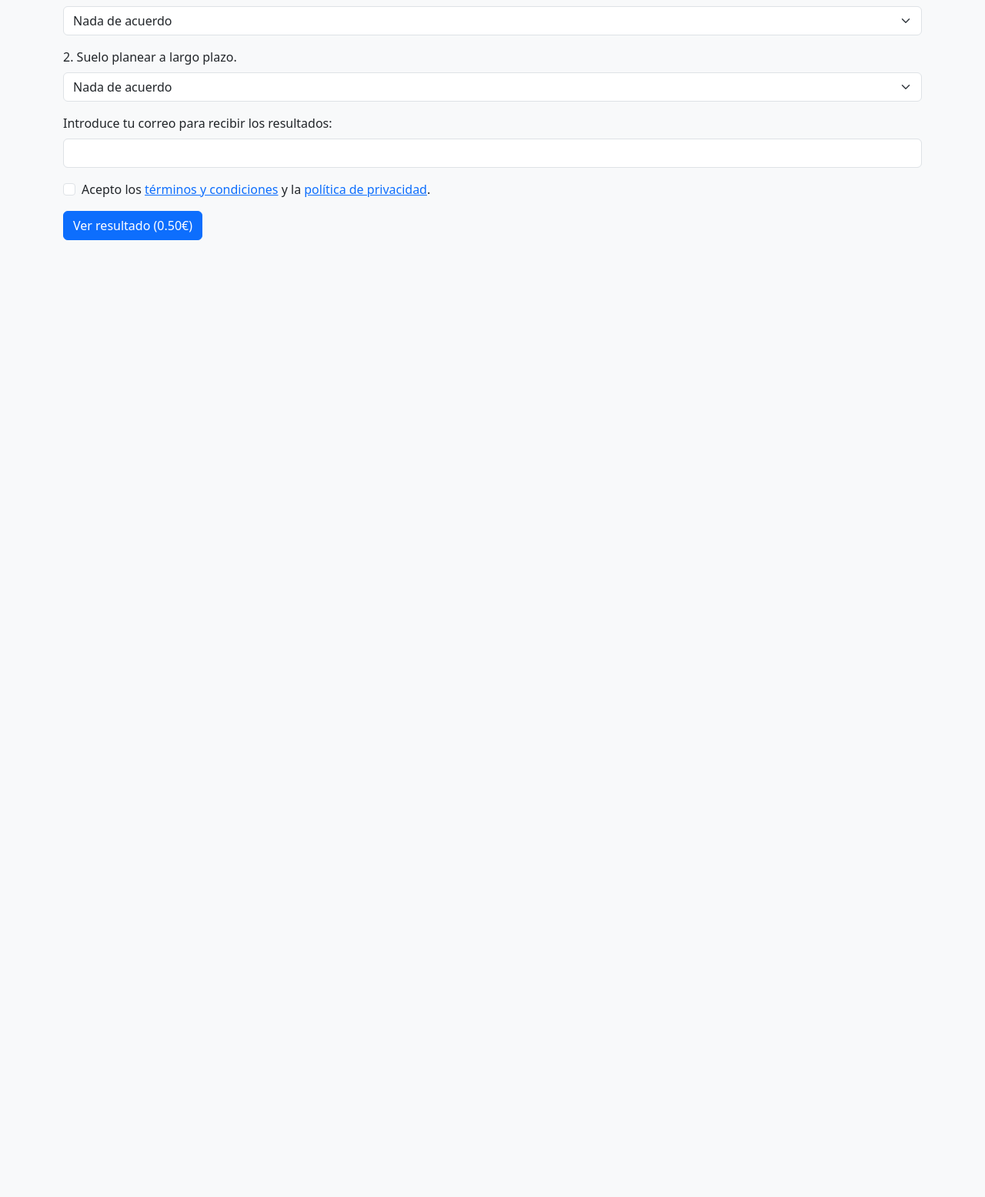
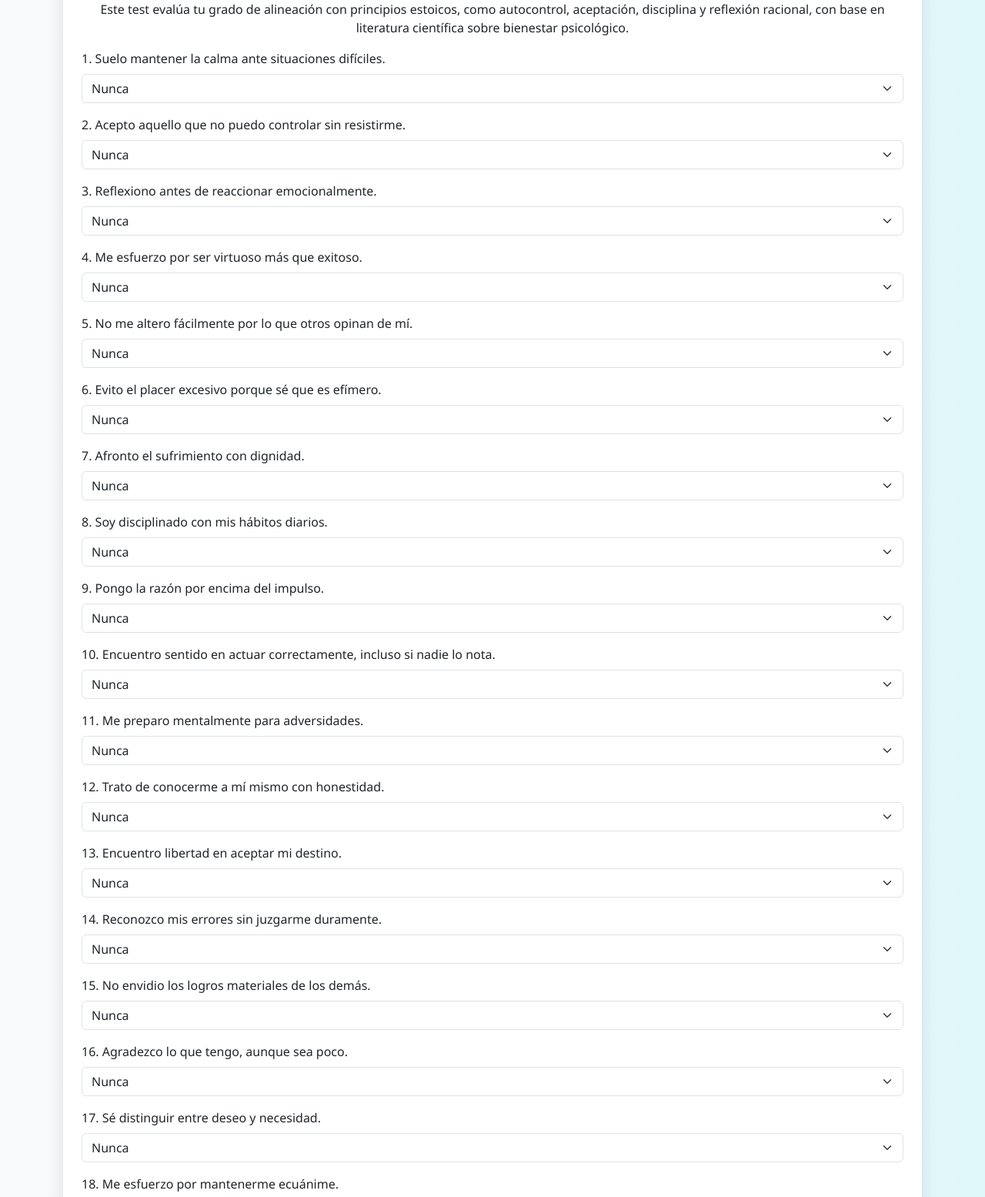
Before and after one commit to lamphar/test-personalidad, a plain HTML site: page static/index.html in a window 1280 px wide. Shown: the part 144-1699 px from the top of the page at 77% size. Before the commit the page ends 800 px from the top, so only its background shows below. Drawn offline with nearby package versions, Linux system fonts and the light colour scheme.

Commit message:
Agrega test de estoicismo con 20 preguntas científicas

```diff
--- a/static/index.html
+++ b/static/index.html
@@ -3,34 +3,42 @@
 <head>
   <meta charset="UTF-8">
   <meta name="viewport" content="width=device-width, initial-scale=1.0">
-  <title>Test de Personalidad</title>
+  <title>Test de Personalidad Real</title>
   <link rel="stylesheet" href="https://cdn.jsdelivr.net/npm/bootstrap@5.3.0/dist/css/bootstrap.min.css">
+  <style>
+    body {
+      background: linear-gradient(to right, #f8f9fa, #e0f7fa);
+      font-family: 'Segoe UI', sans-serif;
+    }
+    .card {
+      border: none;
+      border-radius: 15px;
+      box-shadow: 0 4px 20px rgba(0,0,0,0.1);
+    }
+    .btn-primary {
+      background-color: #00695c;
+      border: none;
+    }
+    .btn-primary:hover {
+      background-color: #004d40;
+    }
+    .btn-success {
+      background-color: #43a047;
+      border: none;
+    }
+    .btn-success:hover {
+      background-color: #2e7d32;
+    }
+  </style>
 </head>
-<body class="bg-light">
+<body>
   <div class="container py-5">
-    <h1 class="text-center mb-4">Test de Personalidad Breve</h1>
+    <div class="card p-4">
+      <h1 class="text-center mb-4">🧘 Test de Estoicismo</h1>
+      <p class="text-center">Este test evalúa tu grado de alineación con principios estoicos, como autocontrol, aceptación, disciplina y reflexión racional, con base en literatura científica sobre bienestar psicológico.</p>
 
       <form id="testForm">
-      <div class="mb-3">
-        <label class="form-label">1. Me siento cómodo compartiendo mis emociones.</label>
-        <select class="form-select" name="q1">
-          <option value="1">Nada de acuerdo</option>
-          <option value="2">Poco de acuerdo</option>
-          <option value="3">Neutral</option>
-          <option value="4">De acuerdo</option>
-          <option value="5">Totalmente de acuerdo</option>
-        </select>
-      </div>
-      <div class="mb-3">
-        <label class="form-label">2. Suelo planear a largo plazo.</label>
-        <select class="form-select" name="q2">
-          <option value="1">Nada de acuerdo</option>
-          <option value="2">Poco de acuerdo</option>
-          <option value="3">Neutral</option>
-          <option value="4">De acuerdo</option>
-          <option value="5">Totalmente de acuerdo</option>
-        </select>
-      </div>
+        <div id="questionsContainer"></div>
 
         <div class="mb-3">
           <label for="email" class="form-label">Introduce tu correo para recibir los resultados:</label>
@@ -40,41 +48,86 @@
         <div class="form-check mb-3">
           <input class="form-check-input" type="checkbox" id="terms" required>
           <label class="form-check-label" for="terms">
-          Acepto los <a href="#" target="_blank">términos y condiciones</a> y la <a href="#" target="_blank">política de privacidad</a>.
+            Acepto los <a href="/terminos.html" target="_blank">términos y condiciones</a> y la <a href="/privacidad.html" target="_blank">política de privacidad</a>.
           </label>
         </div>
 
-      <button type="submit" class="btn btn-primary">Ver resultado (0.50€)</button>
+        <button type="submit" class="btn btn-primary w-100">Solicitar análisis estoico</button>
       </form>
 
       <div id="paymentSection" class="mt-4 d-none">
-      <p>Para recibir tu análisis completo, coopera con 0.50€:</p>
-      <a href="https://buy.stripe.com/test_donation_link" class="btn btn-success">Pagar ahora</a>
+        <div class="alert alert-info">
+          <strong>¡Gracias!</strong> Para ayudarte a sostener este servicio independiente y ético, te pedimos una cooperación simbólica de 0.50€.
+        </div>
+        <a href="https://buy.stripe.com/test_donation_link" class="btn btn-success w-100">Colaborar y recibir resultados</a>
+        <p class="text-muted mt-2 text-center" style="font-size: 0.9em;">Nunca suscribimos a nadie automáticamente. No hay pagos ocultos. Siempre podrás acceder a los resultados sin compromisos posteriores.</p>
+      </div>
     </div>
   </div>
 
   <script>
+    const preguntas = [
+      "1. Suelo mantener la calma ante situaciones difíciles.",
+      "2. Acepto aquello que no puedo controlar sin resistirme.",
+      "3. Reflexiono antes de reaccionar emocionalmente.",
+      "4. Me esfuerzo por ser virtuoso más que exitoso.",
+      "5. No me altero fácilmente por lo que otros opinan de mí.",
+      "6. Evito el placer excesivo porque sé que es efímero.",
+      "7. Afronto el sufrimiento con dignidad.",
+      "8. Soy disciplinado con mis hábitos diarios.",
+      "9. Pongo la razón por encima del impulso.",
+      "10. Encuentro sentido en actuar correctamente, incluso si nadie lo nota.",
+      "11. Me preparo mentalmente para adversidades.",
+      "12. Trato de conocerme a mí mismo con honestidad.",
+      "13. Encuentro libertad en aceptar mi destino.",
+      "14. Reconozco mis errores sin juzgarme duramente.",
+      "15. No envidio los logros materiales de los demás.",
+      "16. Agradezco lo que tengo, aunque sea poco.",
+      "17. Sé distinguir entre deseo y necesidad.",
+      "18. Me esfuerzo por mantenerme ecuánime.",
+      "19. Uso las dificultades como oportunidades para crecer.",
+      "20. Valoro más la paz interior que el reconocimiento externo."
+    ];
+
+    const container = document.getElementById('questionsContainer');
+    preguntas.forEach((texto, i) => {
+      const div = document.createElement('div');
+      div.className = 'mb-3';
+      div.innerHTML = `
+        <label class="form-label">${texto}</label>
+        <select class="form-select" name="q${i + 1}">
+          <option value="1">Nunca</option>
+          <option value="2">Rara vez</option>
+          <option value="3">A veces</option>
+          <option value="4">A menudo</option>
+          <option value="5">Siempre</option>
+        </select>
+      `;
+      container.appendChild(div);
+    });
+
     document.getElementById('testForm').addEventListener('submit', function(e) {
       e.preventDefault();
       const formData = new FormData(this);
-      const q1 = parseInt(formData.get('q1'));
-      const q2 = parseInt(formData.get('q2'));
       const email = formData.get('email');
-
-      const score = q1 + q2;
-      let result = '';
-      if (score <= 4) {
-        result = 'Tu perfil muestra rasgos reservados y pragmáticos.';
-      } else if (score <= 7) {
-        result = 'Tienes un equilibrio entre emociones y planificación.';
-      } else {
-        result = 'Tiendes a ser abierto y estratégico.';
+      let total = 0;
+      for (let i = 1; i <= preguntas.length; i++) {
+        total += parseInt(formData.get(`q${i}`));
       }
 
-      fetch('/send-email', {
+      let resultado = '';
+      if (total <= 50) {
+        resultado = 'Tu perfil muestra bajo desarrollo estoico. Podrías beneficiarte de reflexionar sobre tus reacciones y tu aceptación del mundo tal como es.';
+      } else if (total <= 70) {
+        resultado = 'Tienes una base moderada de principios estoicos. Estás en el camino hacia mayor equilibrio interior.';
+      } else {
+        resultado = 'Demuestras un alto alineamiento con valores estoicos como autodominio, razón y aceptación.';
+      }
+
+      fetch('https://test-personalidad.onrender.com/send-email', {
         method: 'POST',
         headers: { 'Content-Type': 'application/json' },
-        body: JSON.stringify({ email: email, resultado: result })
+        body: JSON.stringify({ email: email, resultado: resultado })
       });
 
       document.getElementById('paymentSection').classList.remove('d-none');
```
Lines whose indentation alone changed are shown as unchanged.
